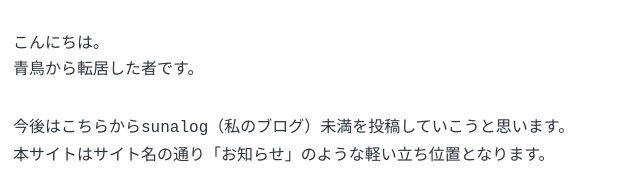
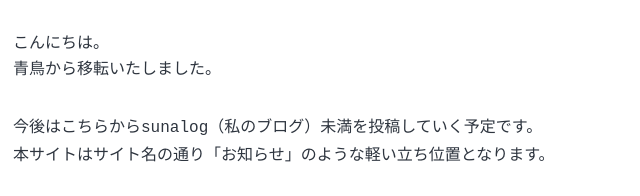
Before and after one commit to ghsable/sunatter, a Gatsby site: page /2023-05-28-Hello-World/ in a window 1280 px wide. Shown: the part 211-407 px from the top of the page, 311-951 px from the left. Built offline with nearby package versions, Linux system fonts and the light colour scheme; Gatsby itself is replaced by a stand-in of ours.

Commit message:
update HelloWorld

```diff
--- a/content/blog/2023-05-28-Hello-World/index.md
+++ b/content/blog/2023-05-28-Hello-World/index.md
@@ -3,9 +3,9 @@ title: Hello World
 date: "2023-05-28T21:16:03.284Z"
 ---
 こんにちは。
-青鳥から転居した者です。
+青鳥から移転いたしました。
 
-今後はこちらから`sunalog`（私のブログ）未満を投稿していこうと思います。
+今後はこちらから`sunalog`（私のブログ）未満を投稿していく予定です。
 本サイトはサイト名の通り「お知らせ」のような軽い立ち位置となります。
 
 どうぞよろしくお願いいたします。
```
